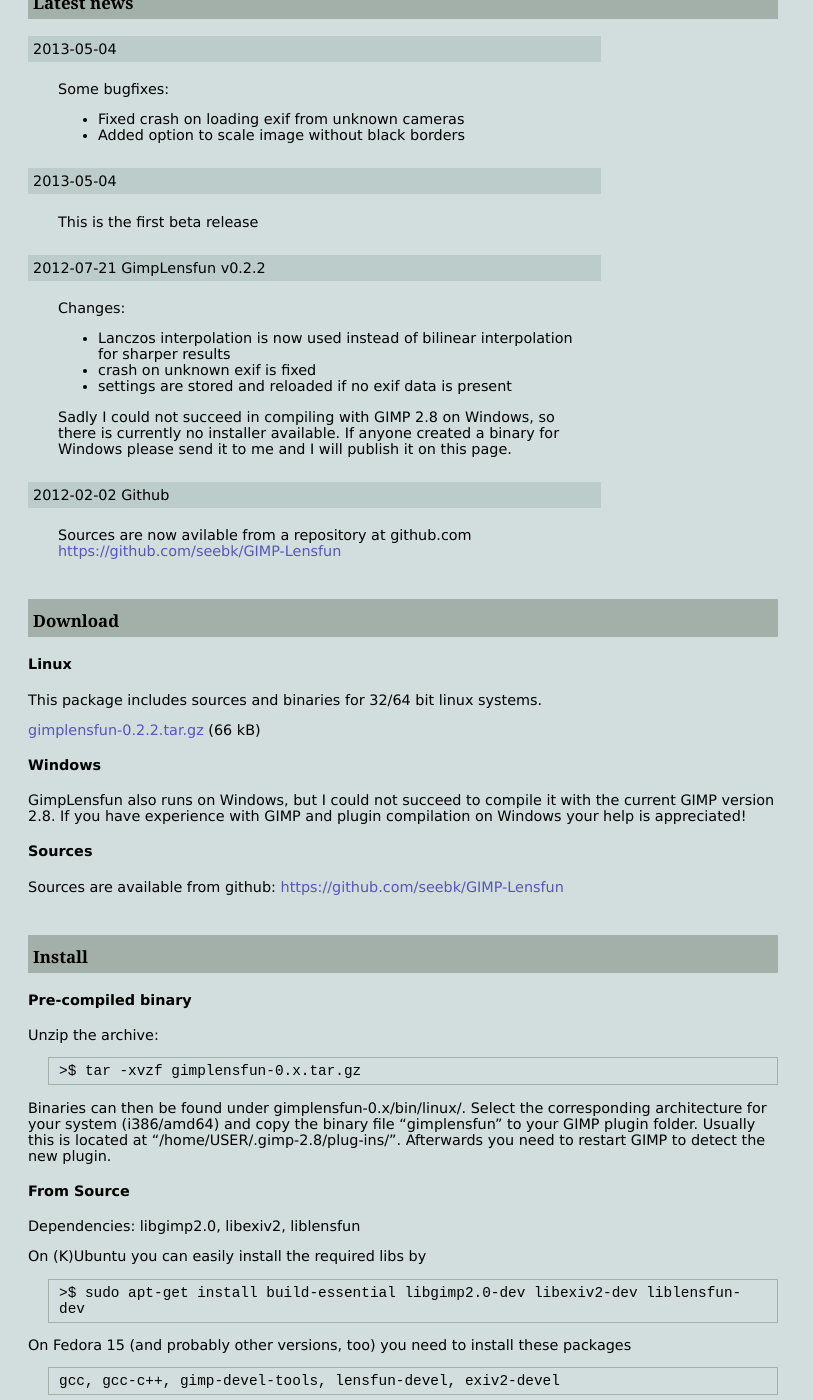
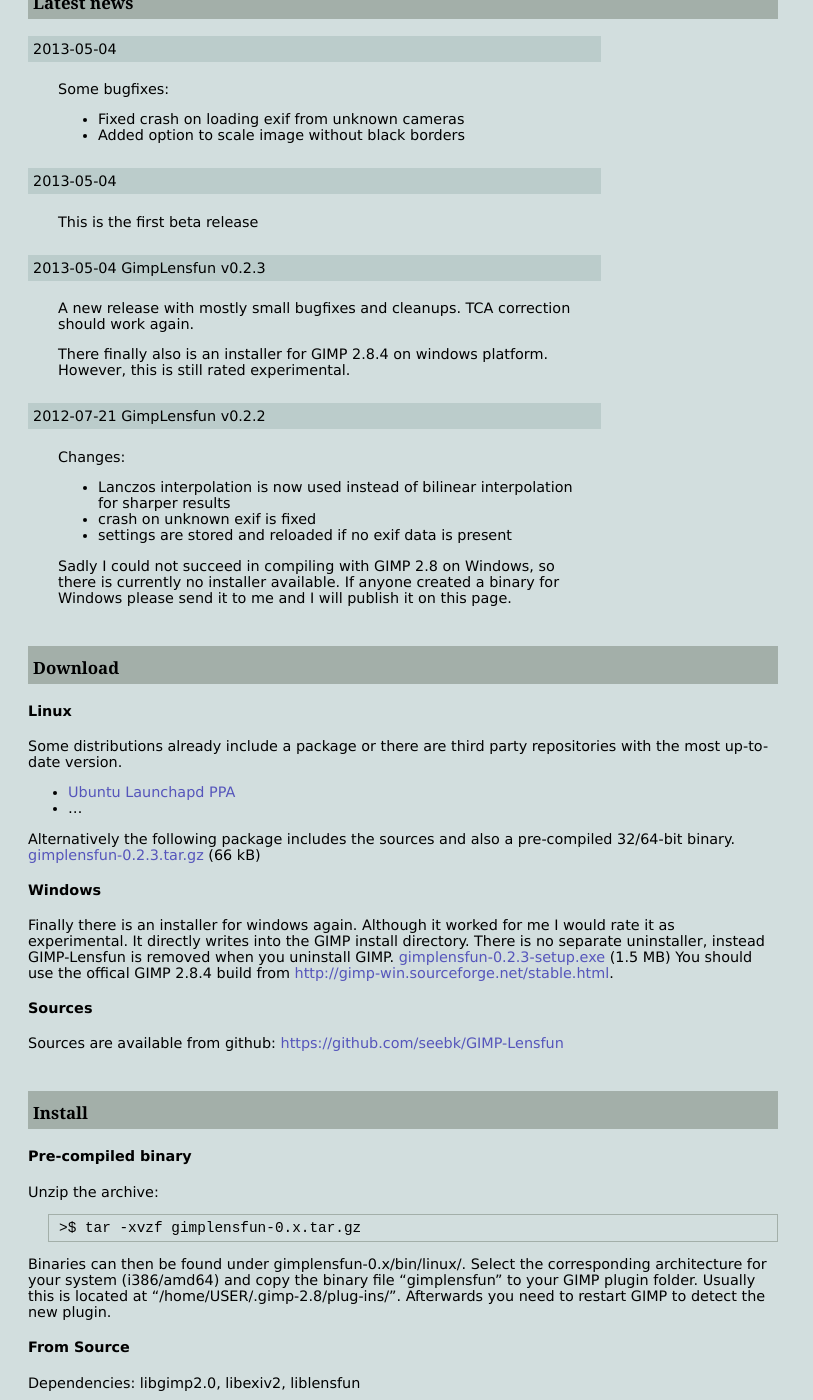
Before and after one commit to seebk/GIMP-Lensfun, a Jekyll site: the page built from index.md, in a window 1280 px wide and 1400 px high, scrolled down 895 px. Shown: the whole window, without its empty margins (0-813 px from the left). Built offline with Jekyll 4.4.1, drawn with Linux system fonts in a browser that asks for light colours; Markdown is read by kramdown in place of the engine named in the settings.

Commit message:
update site for 0.2.3 release

```diff
--- a/index.md
+++ b/index.md
@@ -40,14 +40,18 @@
 
 #### Linux ####
 
-This package includes sources and binaries for 32/64 bit linux systems.
+Some distributions already include a package or there are third party repositories with the most up-to-date version.
+* <a href="https://launchpad.net/~otto-kesselgulasch/+archive/gimp" target="_blank">Ubuntu Launchapd PPA</a>
+* ...
 
-<a href="http://dl.bintray.com/content/seebk/GIMP-Lensfun/gimplensfun-0.2.2.tar.gz?direct">gimplensfun-0.2.2.tar.gz</a> (66 kB)
-
+Alternatively the following package includes the sources and also a pre-compiled 32/64-bit binary.
+<a href="http://dl.bintray.com/content/seebk/GIMP-Lensfun/gimplensfun-0.2.3.tar.gz?direct">gimplensfun-0.2.3.tar.gz</a> (66 kB)
 
 #### Windows ####
 
-GimpLensfun also runs on Windows, but I could not succeed to compile it with the current GIMP version 2.8. If you have experience with GIMP and plugin compilation on Windows your help is appreciated!
+Finally there is an installer for windows again. Although it worked for me I would rate it as experimental. It directly writes into the GIMP install directory. There is no separate uninstaller, instead GIMP-Lensfun is removed when you uninstall GIMP.
+<a href="http://dl.bintray.com/content/seebk/GIMP-Lensfun/gimplensfun-0.2.3.tar.gz?direct">gimplensfun-0.2.3-setup.exe</a> (1.5 MB)
+You should use the offical GIMP 2.8.4 build from <a href="http://gimp-win.sourceforge.net/stable.html" target="_blank">http://gimp-win.sourceforge.net/stable.html</a>.
 
 
 #### Sources ####
```
Also changed, not shown: _posts/2013-05-04-GimpLensfun-v0.2.3.md (added, +8 -0 lines).
